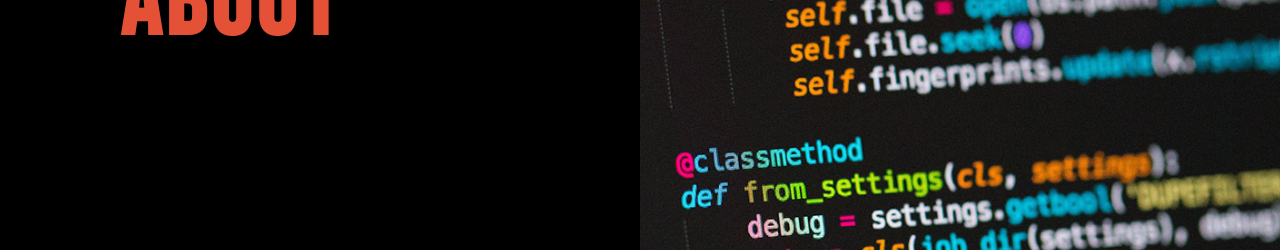
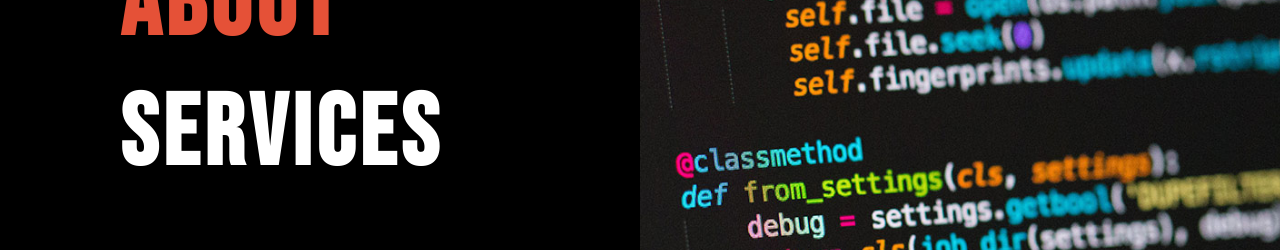
Before and after one commit to golamrabbani93/dev-rabbani, a React (Create React App) app: page /about in a window 1280 px wide. Both pictures are taken after a click on the icon 1142 px from the left and 67 px from the top of the page. Shown: the part 210-460 px from the top of the page. Built offline with nearby package versions, Linux system fonts and the light colour scheme; no server answers; grey boxes are pictures that could not be loaded.

Commit message:
create services page and setup route

```diff
--- a/src/Routes/Routes/Routes.js
+++ b/src/Routes/Routes/Routes.js
@@ -3,6 +3,7 @@ import Main from '../../Layouts/Main/Main';
 import About from '../../pages/About/About/About';
 import Home from '../../pages/Homes/Home/Home';
 import SingleProject from '../../pages/Homes/SingleProject/SingleProject';
+import Services from '../../pages/Services/Services';
 
 export const router = createBrowserRouter([
 	{
@@ -21,6 +22,10 @@ export const router = createBrowserRouter([
 				path: '/about',
 				element: <About></About>,
 			},
+			{
+				path: '/services',
+				element: <Services></Services>,
+			},
 		],
 	},
 ]);
--- a/src/pages/About/About/About.js
+++ b/src/pages/About/About/About.js
@@ -7,7 +7,7 @@ import Biography from '../Biography/Biography';
 const About = () => {
 	return (
 		<div>
-			<BreadCumb> </BreadCumb>
+			<BreadCumb data={'About Me'}> </BreadCumb>
 			<AboutMe></AboutMe>
 			<Biography></Biography>
 			<Testimonial></Testimonial>
--- a/src/pages/Homes/Home/Home.js
+++ b/src/pages/Homes/Home/Home.js
@@ -1,5 +1,4 @@
 import React from 'react';
-import Footer from '../../Shared/Footer/Footer';
 import Testimonial from '../../Shared/Testimonial/Testimonial';
 import About from '../About/About';
 import Banner from '../Banner/Banner';
--- /dev/null
+++ b/src/pages/Services/Services.js
@@ -0,0 +1,12 @@
+import React from 'react';
+import BreadCumb from '../Shared/BreadCumb/BreadCumb';
+
+const Services = () => {
+	return (
+		<div>
+			<BreadCumb data={'Services'}></BreadCumb>
+		</div>
+	);
+};
+
+export default Services;
--- a/src/pages/Shared/BreadCumb/BreadCumb.js
+++ b/src/pages/Shared/BreadCumb/BreadCumb.js
@@ -2,7 +2,7 @@ import React from 'react';
 import {Link} from 'react-router-dom';
 import BreadBG from '../../../images/breadcumb.png';
 import './BreadCumb.scss';
-const BreadCumb = () => {
+const BreadCumb = ({data}) => {
 	const Bg = {
 		backgroundImage: ` url(${BreadBG})`,
 	};
@@ -12,7 +12,7 @@ const BreadCumb = () => {
 				<div className="row">
 					<div className="col-xl-12">
 						<div className="breadcumb__text">
-							<h4>About Me</h4>
+							<h4>{data}</h4>
 							<ul>
 								<li>
 									<Link to={'/'}>Home</Link>
--- a/src/pages/Shared/Header/Header.js
+++ b/src/pages/Shared/Header/Header.js
@@ -46,6 +46,11 @@ const Header = () => {
 										about
 									</NavLink>
 								</li>
+								<li>
+									<NavLink to="/services" onClick={() => setHamOpen(!hamOpen)}>
+										Services
+									</NavLink>
+								</li>
 								{/* <li>
 									<NavLink>services</NavLink>
 								</li>
```
